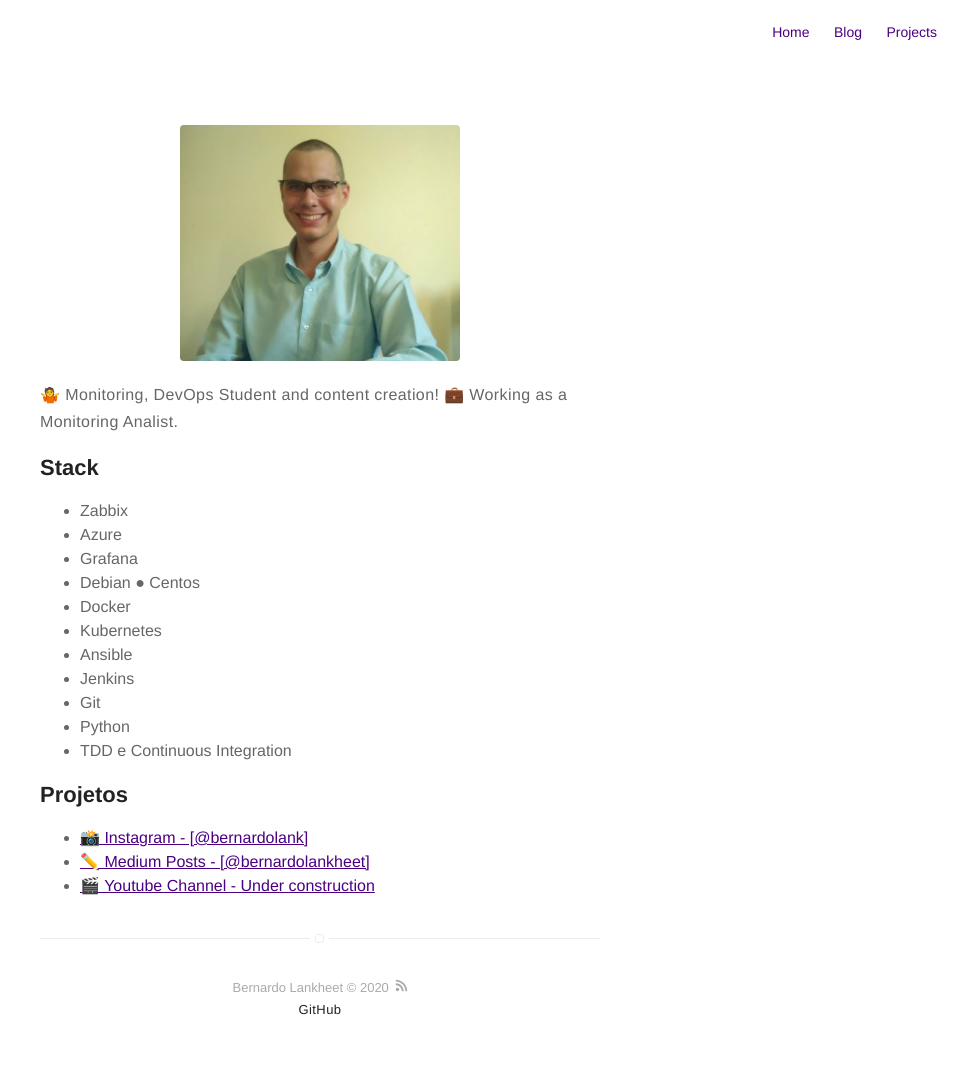
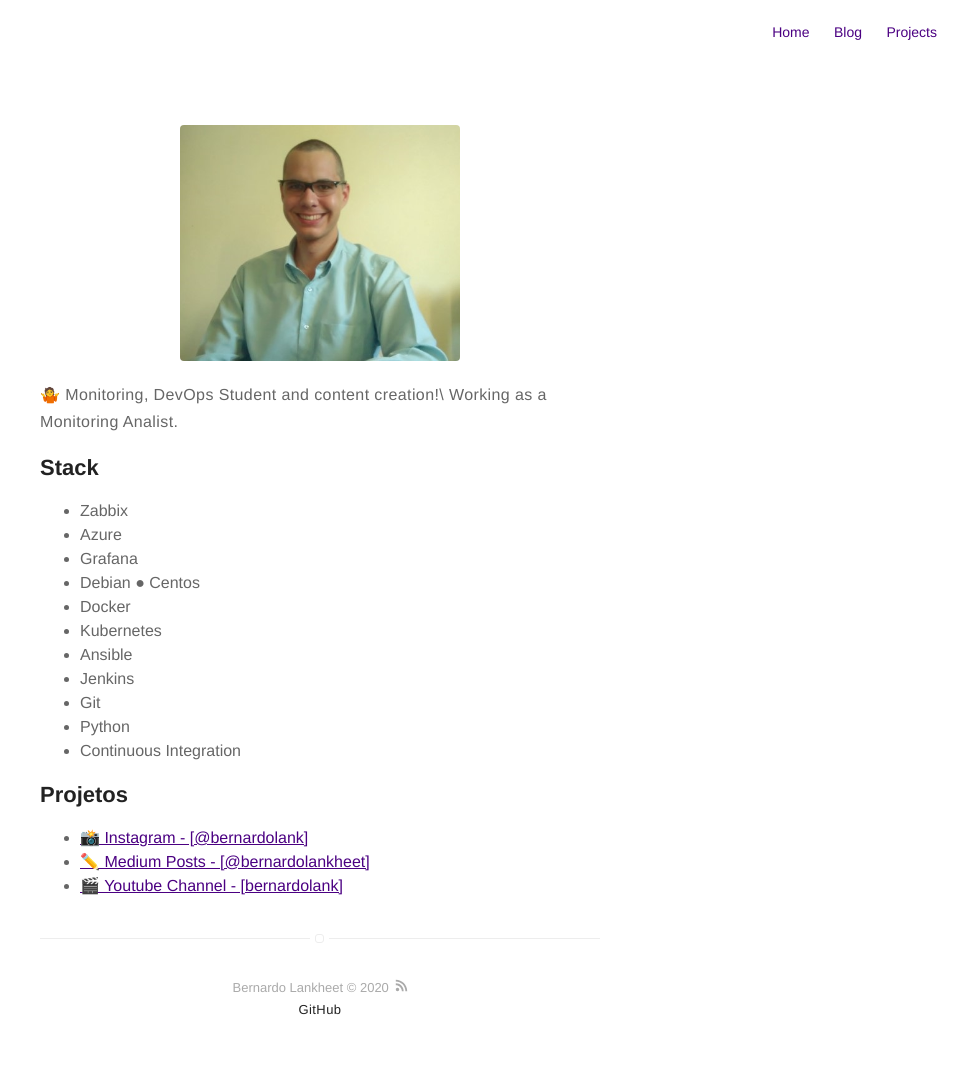
Before and after one commit to bernardolankheet/bernardolankheet.github.io, a Jekyll site: the page built from about.md, in a window 1280 px wide. Shown: the whole page, without its empty margins (320-1280 px from the left). Built offline with Jekyll 4.4.1, drawn with Linux system fonts in a browser that asks for light colours.

Commit message:
Inclusao de posts e alteracao no about

```diff
--- a/about.md
+++ b/about.md
@@ -6,8 +6,8 @@ layout: page
 
 
 
-<p>🤷‍ Monitoring, DevOps Student and content creation!
-  💼 Working as a Monitoring Analist.</p>
+<p>🤷‍ Monitoring, DevOps Student and content creation!\
+   Working as a Monitoring Analist.</p>
 
 <h2>Stack</h2>
 
@@ -22,7 +22,7 @@ layout: page
 	<li>Jenkins</li>
 	<li>Git</li>
 	<li>Python</li>
-	<li>TDD e Continuous Integration</li>
+	<li>Continuous Integration</li>
 </ul>
 
 <h2>Projetos</h2>
@@ -30,5 +30,5 @@ layout: page
 <ul>
 	<li><a href="https://www.instagram.com/bernardolank">📸 Instagram - [@bernardolank]</a></li>
 	<li><a href="https://medium.com/@bernardolankheet">✏️ Medium Posts - [@bernardolankheet]</a></li>
-	<li><a href="https://youtube.com/">🎬 Youtube Channel - Under construction</a></li>
+	<li><a href="https://youtube.com/channel/UCTFH_J83ayNu6cz3stYxptg">🎬 Youtube Channel - [bernardolank]</a></li>
 </ul>
```
Also changed, not shown: _posts/2020-12-21-Zabbix-Grafana-Template-Monitor-Brazil-COVID19.markdown (added, +24 -0 lines), _posts/2020-12-21-Zabbix-Grafana-Template-Monitor-world-COVID19.markdown (+6 -3 lines).
